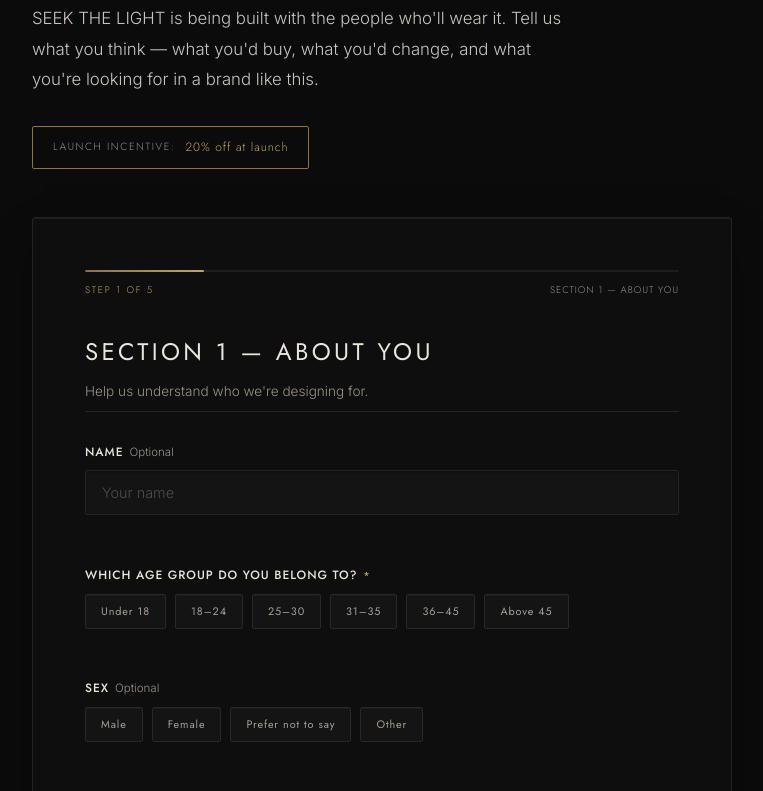
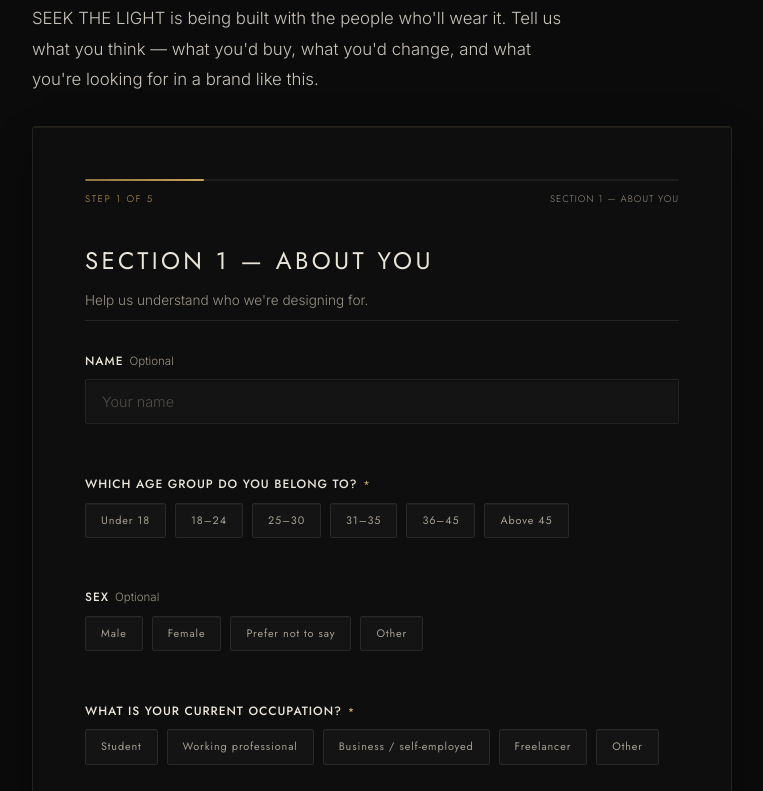
Before and after one commit to anandhureji/seekthelight_landing_page, a plain HTML site: page index.html in a window 1280 px wide. Shown: the part 2998-3789 px from the top of the page, without its empty margins (258-1021 px from the left). Drawn offline with Linux system fonts and the light colour scheme.

Commit message:
Remove incentive pill ('What you get: Early access + 20% off') and discount references

```diff
--- a/config.js
+++ b/config.js
@@ -94,8 +94,6 @@ const CONFIG = {
   feedback: {
     heading: "YOUR VOICE SHAPES WHAT COMES NEXT",
     body: "SEEK THE LIGHT is being built with the people who'll wear it. Tell us what you think — what you'd buy, what you'd change, and what you're looking for in a brand like this.",
-    incentive: "20% off at launch",
-    incentiveLabel: "Launch incentive:",
     ctaLabel: "Give Feedback",
   },
 
@@ -105,7 +103,7 @@ const CONFIG = {
   faq: [
     {
       q: "When does SEEK THE LIGHT launch?",
-      a: "We're targeting a launch in early 2025. Sign up below to be notified the moment we go live — early-access members hear first.",
+      a: "We're targeting a launch in 2025. Follow our progress and share your thoughts in the survey below.",
     },
     {
       q: "Where do you ship?",
@@ -117,7 +115,7 @@ const CONFIG = {
     },
     {
       q: "What are the price points?",
-      a: "We're aiming for quality-first pricing — expect hoodies from £85, tees from £45, and outerwear from £145. Early-access members get 20% off their first order.",
+      a: "We're aiming for quality-first pricing — focused on heavyweight fabrics, clean silhouettes, and durability.",
     },
     {
       q: "How is my feedback used?",
--- a/form.js
+++ b/form.js
@@ -777,7 +777,7 @@ class MultiStepForm {
         <h3 class="stlf__success-title">Thank You</h3>
         <p class="stlf__success-body">
           Your response has been received. Thank you for shaping SEEK THE LIGHT —
-          we'll reach out before launch with your launch discount and a first look at the collection.
+          we'll reach out before launch with a first look at the collection.
         </p>
         <p class="stlf__success-sub">Seek the light. Wear the journey.</p>
       </div>`;
--- a/index.html
+++ b/index.html
@@ -203,11 +203,6 @@
       <h2 id="feedback-heading" class="section__heading feedback__heading"></h2>
       <p class="feedback__body"></p>
 
-      <div class="feedback__incentive">
-        <span class="feedback__incentive-label"></span>
-        <span class="feedback__incentive-value"></span>
-      </div>
-
       <!-- Custom branded form — wired to Google Forms in background -->
       <div id="stl-form" aria-label="Feedback and early access form">
         <!-- Rendered by form.js -->
--- a/main.js
+++ b/main.js
@@ -64,14 +64,10 @@ function populateConfig() {
   }
 
   // Feedback section
-  const fhHeading  = $('.feedback__heading');
-  const fbBody     = $('.feedback__body');
-  const incentLabel = $('.feedback__incentive-label');
-  const incentVal   = $('.feedback__incentive-value');
-  if (fhHeading)   fhHeading.textContent   = feedback.heading;
-  if (fbBody)      fbBody.textContent       = feedback.body;
-  if (incentLabel) incentLabel.textContent  = feedback.incentiveLabel;
-  if (incentVal)   incentVal.textContent    = feedback.incentive;
+  const fhHeading = $('.feedback__heading');
+  const fbBody    = $('.feedback__body');
+  if (fhHeading) fhHeading.textContent = feedback.heading;
+  if (fbBody)    fbBody.textContent    = feedback.body;
 
   // Footer
   const footerEmail = $('#footer-email');
```
